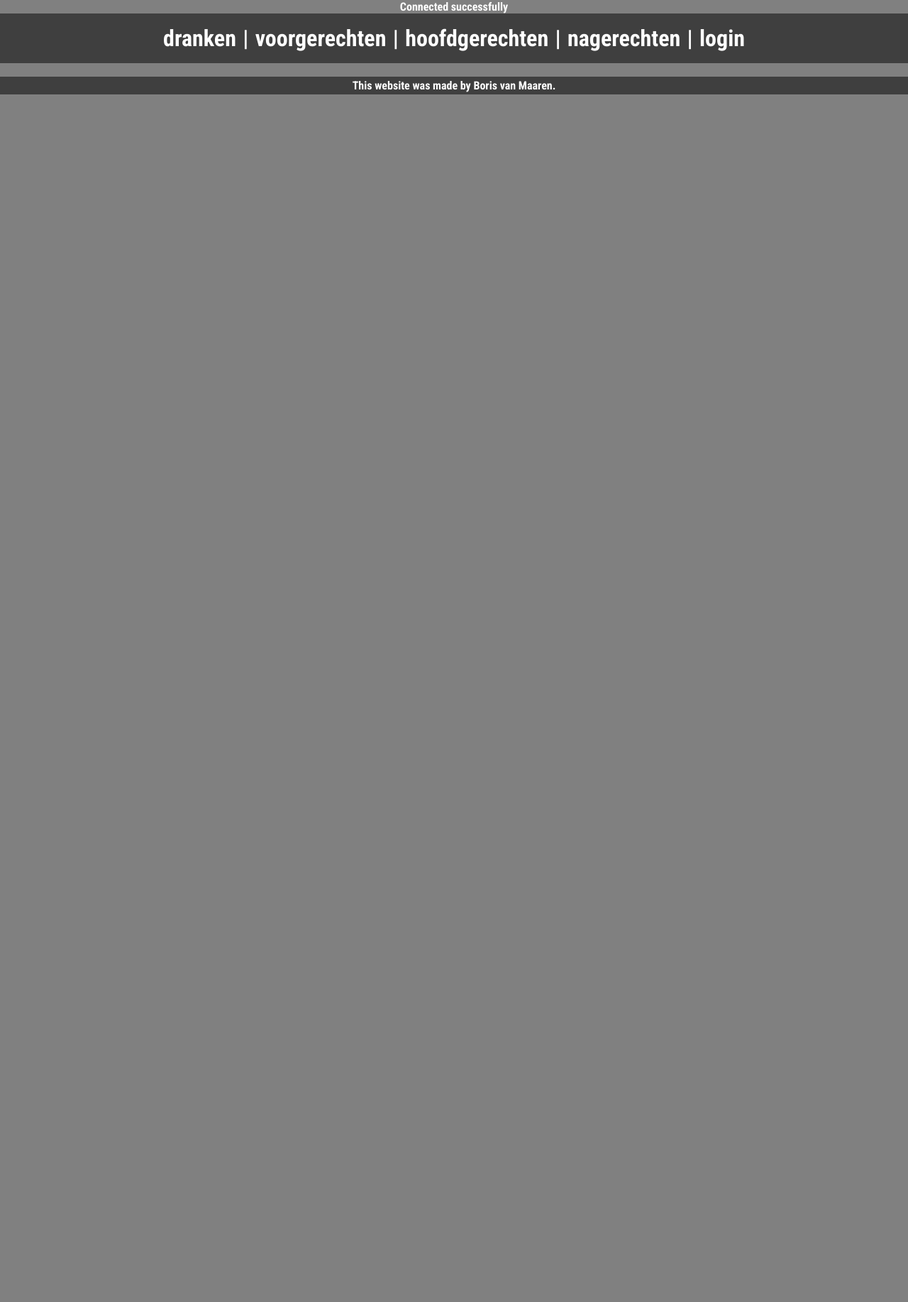
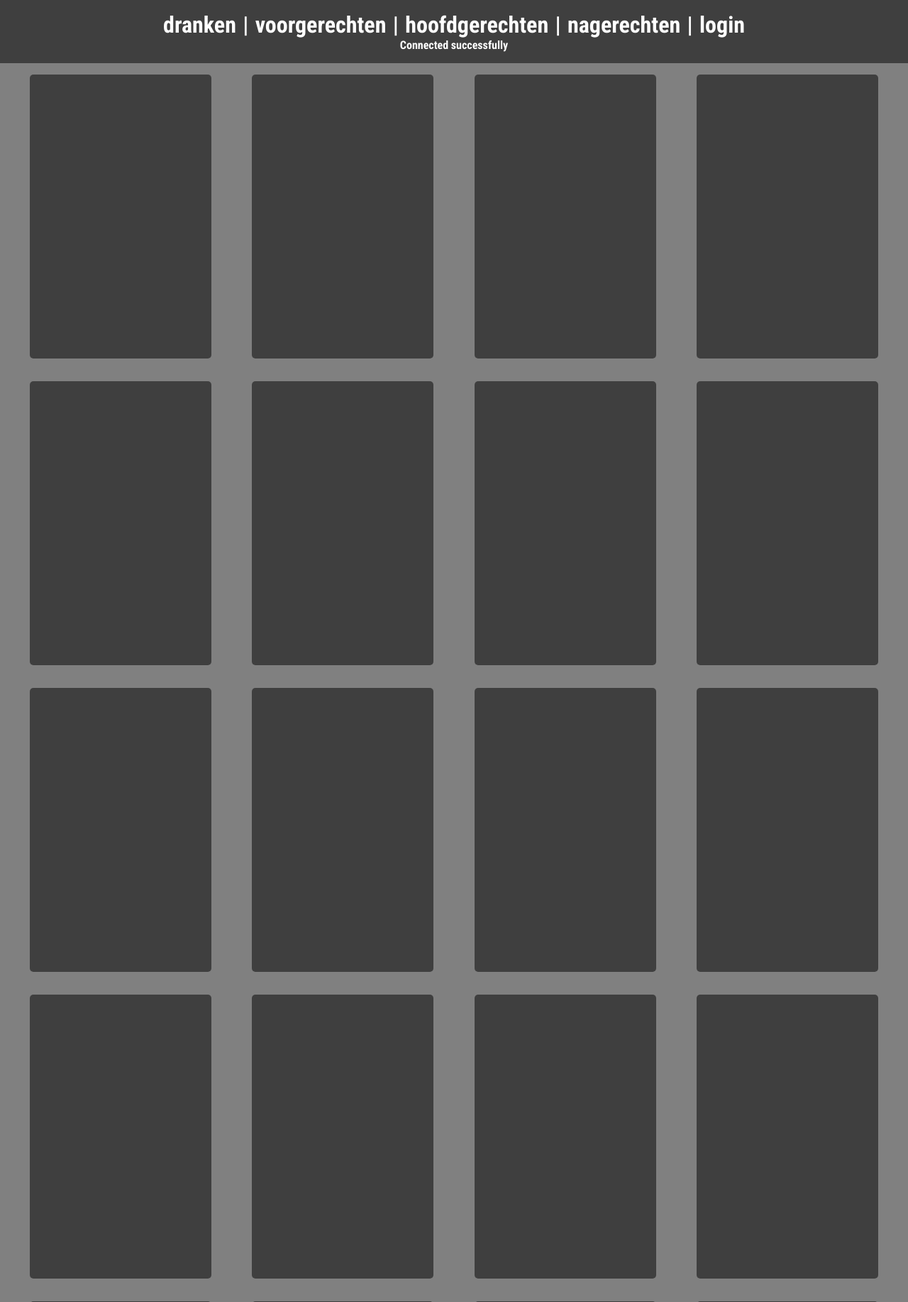
Before and after one commit to CeMagnum/minicrud, a PHP site: page / in a window 1280 px wide. Shown: the top 1834 px of the page at 71% size. Before the commit the page ends 133 px from the top, so only its background shows below. Run offline with PHP 8.4, Linux system fonts and the light colour scheme; data that the repository does not hold is empty.

```diff
--- a/assets/css/style.css
+++ b/assets/css/style.css
@@ -8,6 +8,7 @@
     font-family: 'Roboto Condensed', sans-serif;
     scroll-behavior: smooth;
     text-align: center;
+    animation: fadein 1s;
 }
 
 *::-webkit-scrollbar {
@@ -37,6 +38,10 @@ header nav a {
     transition: padding 2s;
 }
 
+h2 {
+    margin-bottom: -1rem !important;
+}
+
 a {
     text-decoration: none;
 }
@@ -58,10 +63,13 @@ main {
 
 main div {
     width: 20%;
-    height: 50vh;
+    min-height: 50vh;
+    height: fit-content;
     margin: 1rem;
     padding: 1rem;
     background-color: rgba(0, 0, 0, 0.51);
+    border-radius: 5px;
+    text-transform: capitalize;
 }
 
 footer {
@@ -69,3 +77,21 @@ footer {
     padding: 3px;
 
 }
+
+main div img {
+    width: 75%;
+    height: auto;
+    border-radius: 5px;
+    margin-top: 5px;
+}
+
+
+/* animaties -------------------------------------------*/
+@keyframes fadein {
+    0% {
+        opacity: 0;
+    }
+
+    100% {
+        opacity: 1;
+    }
--- a/index.php
+++ b/index.php
@@ -1,19 +1,7 @@
 <!DOCTYPE html>
 
 
-<?php
-$servername = "localhost";
 
-try {
-   // new PDO('mysql:host=localhost;dbname=test', $user, $pass);
-  $conn = new PDO("mysql:host=$servername;dbname=project_foodcards", "root", "");
-  // set the PDO error mode to exception
-  $conn->setAttribute(PDO::ATTR_ERRMODE, PDO::ERRMODE_EXCEPTION);
-  echo "Connected successfully";
-} catch(PDOException $e) {
-  echo "Connection failed: " . $e->getMessage();
-}
- ?>
 
 
 <html lang="en">
@@ -45,6 +33,23 @@ try {
             <a href="#nagerechten">nagerechten</a> |
             <a href="#login">login</a>
         </nav>
+
+
+
+        <?php
+$servername = "localhost";
+
+try {
+   // new PDO('mysql:host=localhost;dbname=test', $user, $pass);
+  $conn = new PDO("mysql:host=$servername;dbname=project_foodcards", "root", "");
+  $conn->setAttribute(PDO::ATTR_ERRMODE, PDO::ERRMODE_EXCEPTION);
+  echo "Connected successfully";
+} catch(PDOException $e) {
+  echo "Connection failed: " . $e->getMessage();
+}
+ ?>
+
+
     </header>
 
     <main>
@@ -54,8 +59,7 @@ try {
         $result = $stm->fetchAll(PDO::FETCH_ASSOC);
         // var_dump($result);
         foreach($result as $i)
-        {echo "<div>".$i['ID']."<br>".$i['naam']."<br><img scr=".$i['imgsource']." alt=".$i['beschrijving']."><br>Categorie: ".$i['categorie']."<br>".$i['beschrijving']."</div>";}?>
-        <!-- <div></div>
+        {echo "<div><h2>".$i['ID']."<h2><br>".$i['naam']."<br><img src=\"".$i['imgsource']."\" alt='".$i['beschrijving']."' /><br>Categorie: ".$i['categorie']."<br>".$i['beschrijving']."</div>";}?>
         <div></div>
         <div></div>
         <div></div>
@@ -65,7 +69,23 @@ try {
         <div></div>
         <div></div>
         <div></div>
-        <div></div> -->
+        <div></div>
+        <div></div>
+        <div></div>
+        <div></div>
+        <div></div>
+        <div></div>
+        <div></div>
+        <div></div>
+        <div></div>
+        <div></div>
+        <div></div>
+        <div></div>
+        <div></div>
+        <div></div>
+        <div></div>
+        <div></div>
+
     </main>
 
 
```
Also changed, not shown: assets/img/appelsap.jpg (added), assets/img/biefstuk.jpg (added), assets/img/pizza.png (added), assets/img/rivella.jpg (added), assets/img/tomatensoep.jpg (added).
